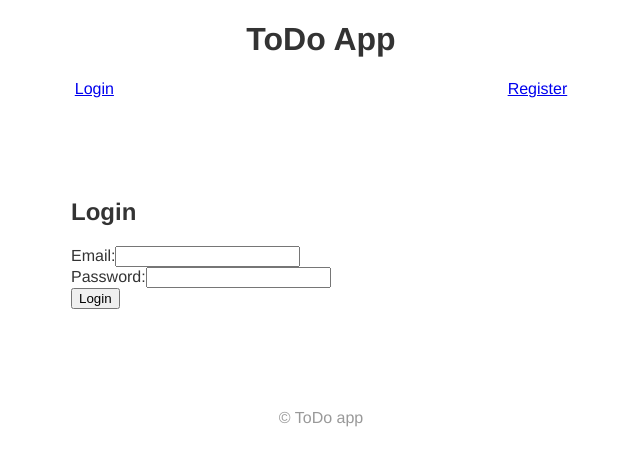
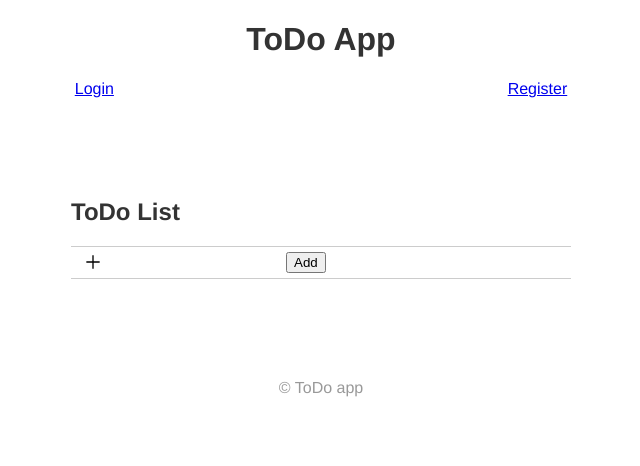
Before and after one commit to tkyytnm/todo-app, a React app in the folder client/: page /todo in a window 1280 px wide. Before the commit this address led to /login. Shown: the whole page, without its empty margins (319-959 px from the left). Built offline with nearby package versions, Linux system fonts and the light colour scheme; no server answers.

Commit message:
Fix routing

```diff
--- a/client/package.json
+++ b/client/package.json
@@ -10,6 +10,7 @@
     "http-proxy-middleware": "^2.0.6",
     "react": "^18.1.0",
     "react-dom": "^18.1.0",
+    "react-icons": "^4.3.1",
     "react-redux": "^8.0.1",
     "react-router-dom": "^6.3.0",
     "react-scripts": "5.0.1",
--- a/client/src/app/App.css
+++ b/client/src/app/App.css
@@ -7,8 +7,38 @@ nav {
 }
 
 section {
-  width: 500px;
+  width: 100%;
+  max-width: 500px;
   margin: 100px auto;
+}
+
+ul#todo {
+  padding: 0;
+  border-bottom: 1px solid #ccc;
+}
+
+ul#todo li {
+  list-style-type: none;
+  border-top: 1px solid #ccc;
+  padding: 5px 10px;
+}
+
+input[type="checkbox"]#completed {
+  height: 18px;
+  width: 18px;
+  cursor: pointer;
+  vertical-align: bottom;
+  background-color: red;
+}
+
+input[type="text"]#body,
+input[type="text"]#add-body {
+  border: none;
+}
+
+ul#todo li#add-todo label svg {
+  margin: 0 4px;
+  vertical-align: text-bottom;
 }
 
 footer {
--- a/client/src/common/header/Nav.js
+++ b/client/src/common/header/Nav.js
@@ -10,7 +10,7 @@ import { useEffect } from "react";
 
 const Nav = () => {
   const authUser = useSelector(selectAuthUser);
-  const user = useSelector(selectUser);
+  const user = useSelector(selectUser)
   const dispatch = useDispatch();
 
   useEffect(() => {
--- a/client/src/features/auth/RequireAuth.js
+++ b/client/src/features/auth/RequireAuth.js
@@ -1,14 +1,20 @@
 import { useLocation, Navigate } from "react-router-dom";
-import { selectAuthUser } from "../auth/authSlice";
-import { useSelector } from "react-redux";
+import { selectAuthUser, fetchAuthUserData } from "../auth/authSlice";
+import { useSelector, useDispatch } from "react-redux";
+import { useEffect } from "react";
 
 const RequireAuth = ({ children }) => {
-  let location = useLocation();
-  let authUser = useSelector(selectAuthUser);
+  const location = useLocation();
+  const dispatch = useDispatch();
+  const authUser = useSelector(selectAuthUser);
 
-  if (!authUser.id) {
-    return <Navigate to="/login" state={{ from: location }} replace />;
-  }
+  useEffect(() => {
+    dispatch(fetchAuthUserData()).then(() => {
+      if (!authUser.id) {
+        return <Navigate to="/login" state={{ from: location }} replace />;
+      }
+    });
+  }, [dispatch, location, authUser.id]);
 
   return children;
 };
--- a/client/src/features/todo/AddToDo.js
+++ b/client/src/features/todo/AddToDo.js
@@ -1,5 +1,6 @@
 import { useDispatch, useSelector } from "react-redux";
 import { addToDo, selectIsLoading } from "./toDoSlice";
+import { GrAdd } from "react-icons/gr";
 
 const AddToDo = () => {
   const dispatch = useDispatch();
@@ -15,9 +16,12 @@ const AddToDo = () => {
   };
 
   return (
-    <li>
+    <li id="add-todo">
       <form onSubmit={handleAddSubmit}>
-        <input type="text" id="body" name="body" />
+        <label htmlFor="add-body">
+          <GrAdd />
+        </label>
+        <input type="text" id="add-body" name="body" />
         <button disabled={isLoading}>Add</button>
       </form>
     </li>
--- a/client/src/features/todo/ToDo.js
+++ b/client/src/features/todo/ToDo.js
@@ -5,7 +5,7 @@ const ToDo = () => {
   return (
     <>
       <h2>ToDo List</h2>
-      <ul>
+      <ul id="todo">
         <ToDoList />
         <AddToDo />
       </ul>
```
Also changed, not shown: 1 other file.
